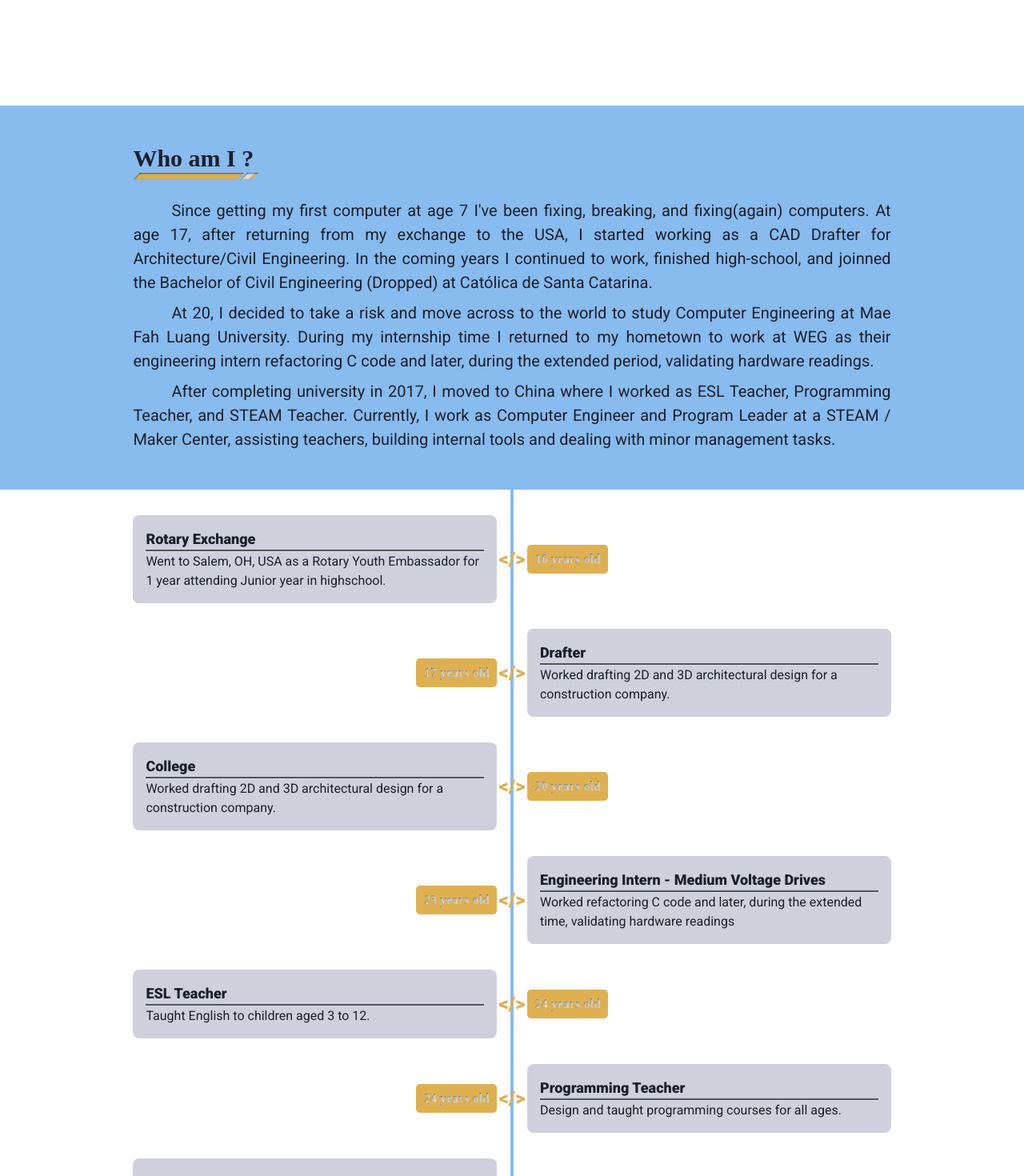
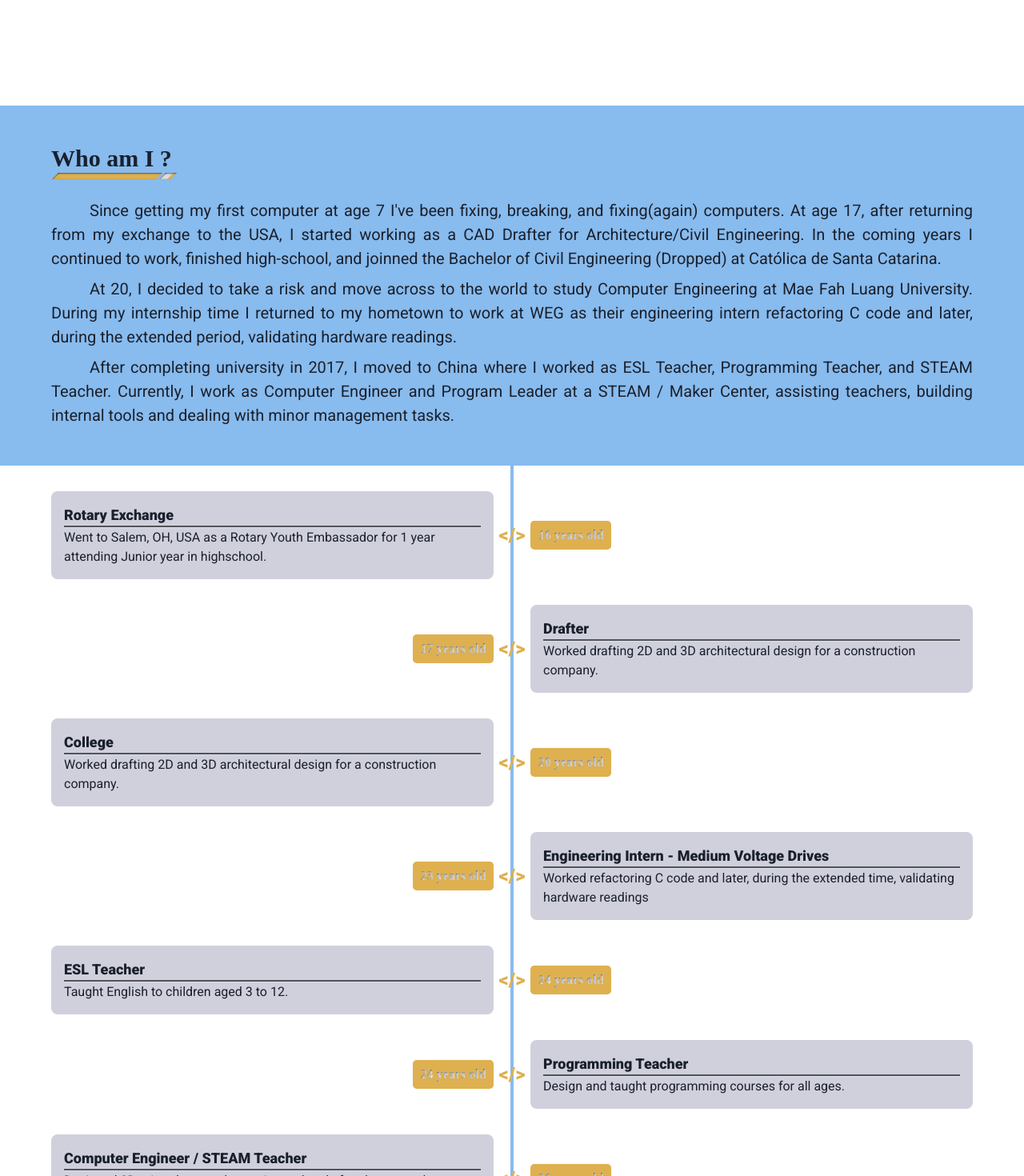
Before and after one commit to GioMarcolla/portifolio, a Next.js app: page / in a window 1280 px wide. Shown: the part 700-2170 px from the top of the page at 80% size. Built offline with nearby package versions, Linux system fonts and the light colour scheme; a web font is replaced by a local one.

Commit message:
add song

```diff
--- a/Components/AboutMe/AboutMe.tsx
+++ b/Components/AboutMe/AboutMe.tsx
@@ -31,7 +31,7 @@ const AboutMe = () => {
         <Box
             id='AboutMe'
             bg={useColorModeValue('#88BBEE', 'bg.dark.200')}
-            px={{ base: '5%', md: '13%' }}
+            px='5%'
             mt={{ base: '0', md: '2em' }}
             py='3rem'
             zIndex={4}
--- a/Components/AudioPlayer/AudioPlayer.tsx
+++ b/Components/AudioPlayer/AudioPlayer.tsx
@@ -85,8 +85,8 @@ const playlist: Array<Song> = [{
     thumb: 'https://picsum.photos/500/500'
 }, {
     id: 11,
-    name: 'Scorpions & Berlin Philarmonic Orchestra - Rock You Like a Hurricane',
-    artist: 'Scorpions',
+    name: 'Rock You Like a Hurricane',
+    artist: 'Scorpions & Berlin Philarmonic Orchestra',
     url: './songs/Scorpions & Berlin Philarmonic Orchestra - Rock You Like a Hurricane.mp3',
     thumb: 'https://picsum.photos/500/500'
 }]
--- a/Components/MyTimeline/MyTimeline.tsx
+++ b/Components/MyTimeline/MyTimeline.tsx
@@ -72,7 +72,7 @@ const MyTimeline: NextPage<Props> = () => {
                 alignItems='center'
                 py='1rem'
                 zIndex={2}
-                w={{ base: '90%', md: '74%' }}
+                w='90%'
                 m='auto'
             >
                 {points.map((p) => {
--- a/Components/ShortIntro/ShortIntro.tsx
+++ b/Components/ShortIntro/ShortIntro.tsx
@@ -58,7 +58,7 @@ const ShortIntro: NextPage<Props> = () => {
                     border='none'
                     h='2px'
                     w='100%'
-                    bg={{ base: useColorModeValue('accent.light', 'accent.dark'), md: useColorModeValue('black', 'linear-gradient(90deg, var(--chakra-colors-accent-dark-3), transparent 90%, transparent 92%)') }}
+                    bg={{ base: useColorModeValue('accent.light', 'accent.dark'), md: useColorModeValue('black', 'linear-gradient(90deg, var(--chakra-colors-accent-dark), transparent 90%, transparent 92%)') }}
                 />
                 <Heading
                     fontSize={{ base: '2xl', md: '3xl' }}
```
